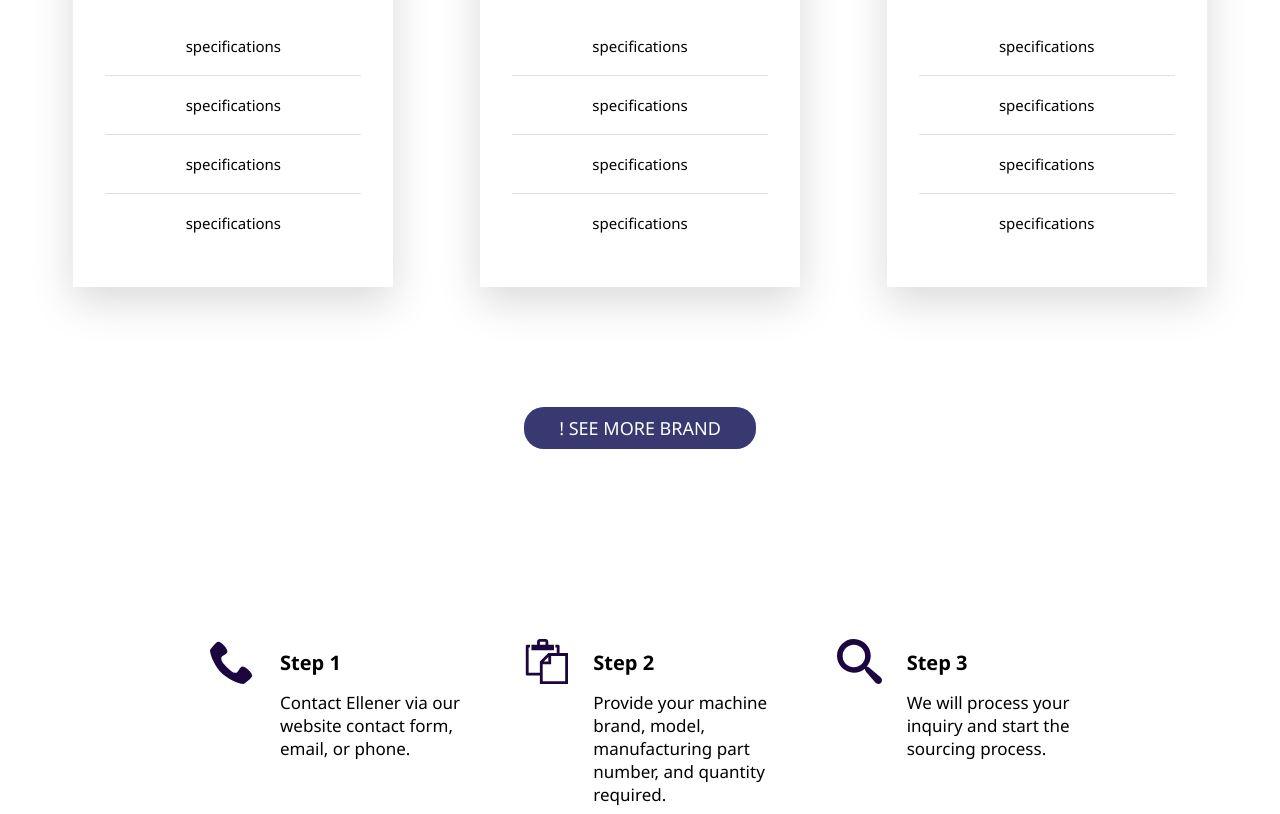
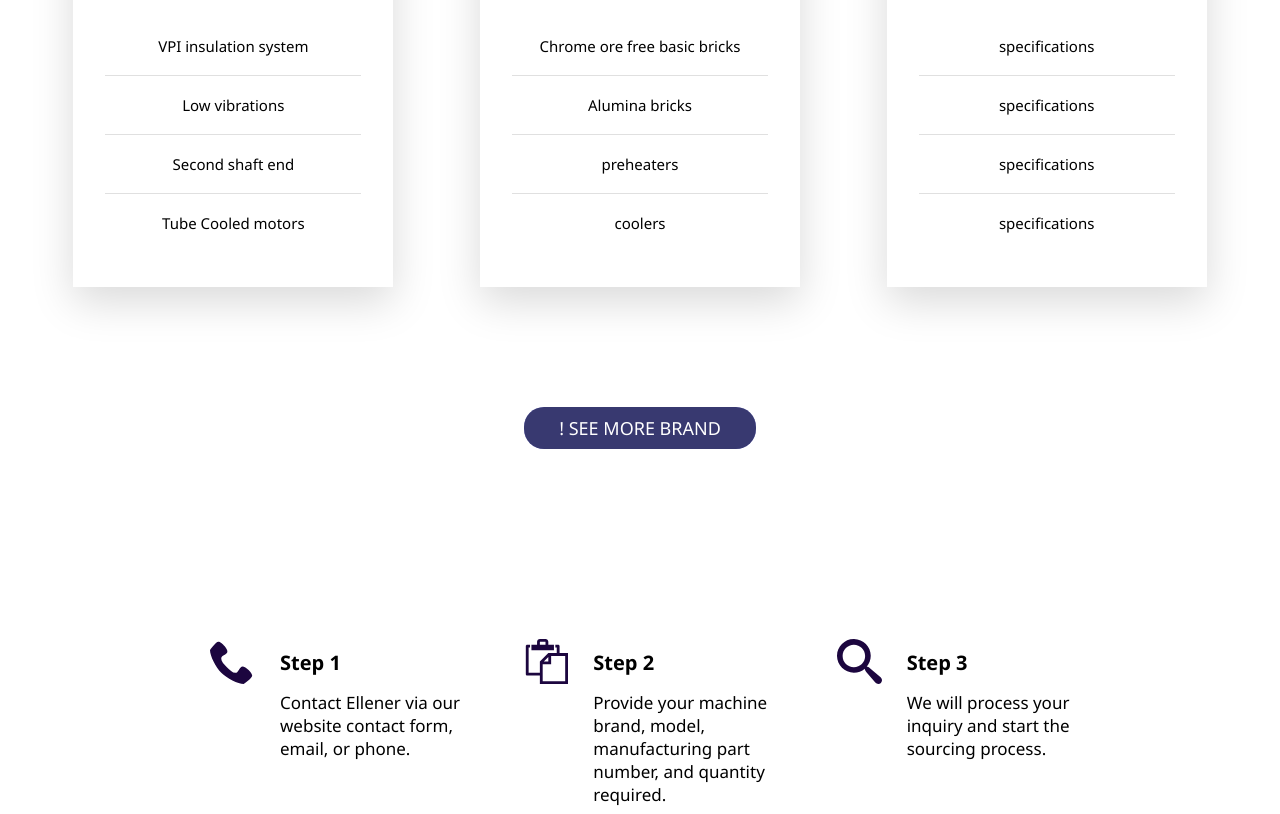
Before and after one commit to amanda-taheri/ellener, a website: page pages/index.html in a window 1280 px wide. Shown: the part 1179-1993 px from the top of the page. Drawn offline with Linux system fonts and the light colour scheme.

Commit message:
cards products

```diff
--- a/pages/index.html
+++ b/pages/index.html
@@ -79,10 +79,10 @@
               </h4>
               <div class="card__detail">
                 <ul>
-                  <li>specifications</li>
-                  <li>specifications</li>
-                  <li>specifications</li>
-                  <li>specifications</li>
+                  <li>VPI insulation system</li>
+                  <li> Low vibrations</li>
+                  <li>Second shaft end</li>
+                  <li>Tube Cooled motors</li>
                 </ul>
               </div>
             </div>
@@ -94,10 +94,10 @@
               </h4>
               <div class="card__detail">
                 <ul>
-                  <li>specifications</li>
-                  <li>specifications</li>
-                  <li>specifications</li>
-                  <li>specifications</li>
+                  <li>Vigor Glovebox</li>
+                  <li>Laboratory Furnaces</li>
+                  <li>Battery Testing System</li>
+                  <li>Glass-Lined Reactors</li>
                 </ul>
               </div>
             </div>
@@ -113,10 +113,10 @@
               </h4>
               <div class="card__detail">
                 <ul>
-                  <li>specifications</li>
-                  <li>specifications</li>
-                  <li>specifications</li>
-                  <li>specifications</li>
+                  <li>Chrome ore free basic bricks</li>
+                  <li>Alumina bricks</li>
+                  <li>preheaters</li>
+                  <li>coolers</li>
                 </ul>
               </div>
             </div>
@@ -128,10 +128,10 @@
               </h4>
               <div class="card__detail">
                 <ul>
-                  <li>specifications</li>
-                  <li>specifications</li>
-                  <li>specifications</li>
-                  <li>specifications</li>
+                  <li>Slewing bearings</li>
+                  <li>Power transmission solutions</li>
+                  <li>electromotors</li>
+                  <li>Rolling bearings</li>
                 </ul>
               </div>
             </div>
```
